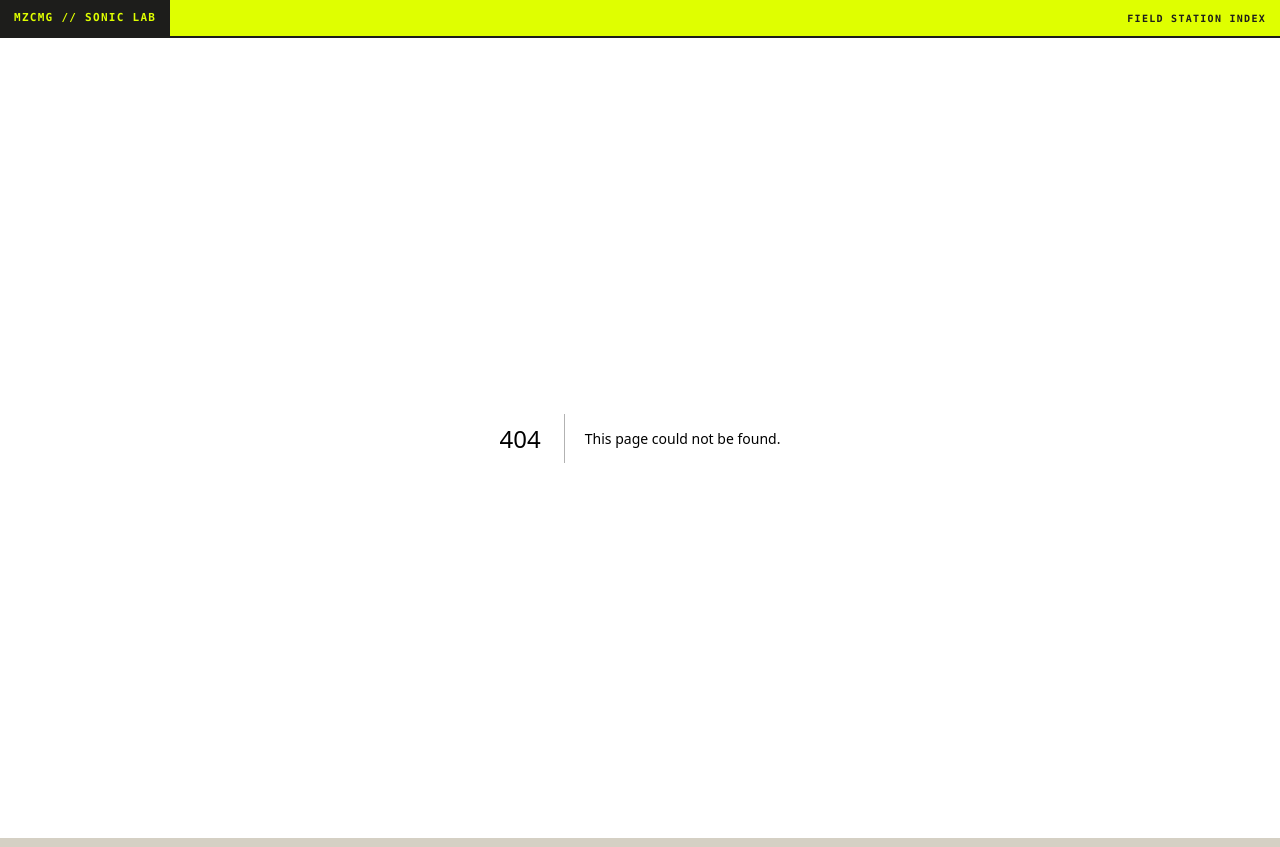
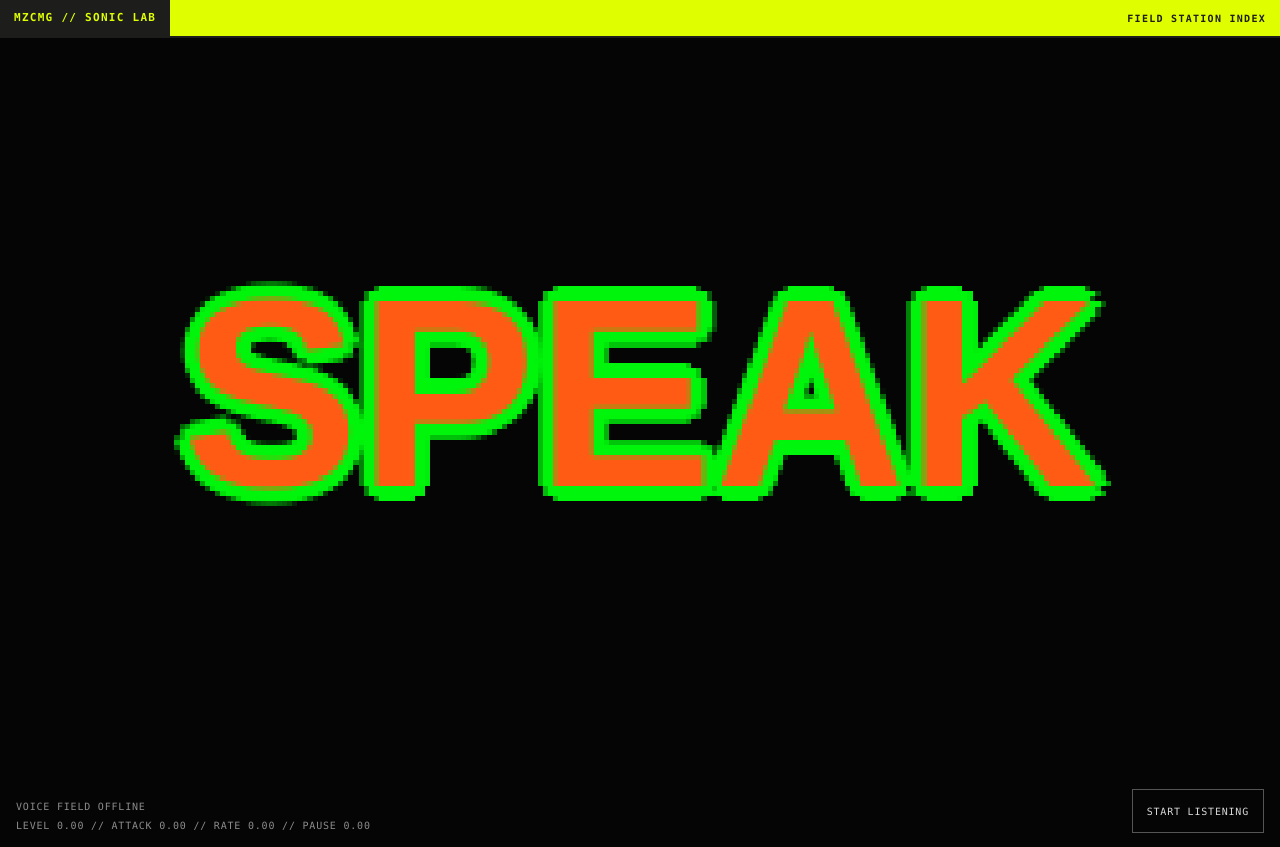
Before and after one commit to matchzimmerman/mz-audio-tools, a Next.js app: page /obas-voice-type-field/v2-pixel in a window 1280 px wide. Before the commit this address had no page. Built offline with nearby package versions, Linux system fonts and the light colour scheme.

Commit message:
Archive OBAS voice type field v2 pixel iteration

```diff
--- /dev/null
+++ b/app/obas-voice-type-field/v2-pixel/page.tsx
@@ -0,0 +1,241 @@
+'use client';
+
+import { useEffect, useRef, useState } from 'react';
+
+type Metrics = {
+  rms: number;
+  peak: number;
+  attack: number;
+  pause: number;
+  rate: number;
+};
+
+const MAX_WORDS = 4;
+
+export default function ObasVoiceTypeFieldPage() {
+  const canvasRef = useRef<HTMLCanvasElement | null>(null);
+  const recognitionRef = useRef<any>(null);
+  const shouldListenRef = useRef(false);
+  const streamRef = useRef<MediaStream | null>(null);
+  const audioContextRef = useRef<AudioContext | null>(null);
+  const analyserRef = useRef<AnalyserNode | null>(null);
+  const rafRef = useRef<number | null>(null);
+  const prevRmsRef = useRef(0);
+  const lastVoiceAtRef = useRef(performance.now());
+  const lastTranscriptAtRef = useRef(performance.now());
+  const recentWordsRef = useRef<string[]>([]);
+  const wordTimesRef = useRef<number[]>([]);
+
+  const [active, setActive] = useState(false);
+  const [supported, setSupported] = useState(true);
+  const [status, setStatus] = useState('VOICE FIELD OFFLINE');
+  const [text, setText] = useState('SPEAK');
+  const [metrics, setMetrics] = useState<Metrics>({ rms: 0, peak: 0, attack: 0, pause: 0, rate: 0 });
+
+  useEffect(() => {
+    const Recognition = (window as any).SpeechRecognition || (window as any).webkitSpeechRecognition;
+    if (!Recognition) {
+      setSupported(false);
+      setStatus('SPEECH RECOGNITION UNSUPPORTED');
+      return;
+    }
+
+    const recognition = new Recognition();
+    recognition.continuous = true;
+    recognition.interimResults = true;
+    recognition.lang = 'en-US';
+
+    recognition.onstart = () => {
+      setActive(true);
+      setStatus('LISTENING');
+    };
+
+    recognition.onresult = (event: any) => {
+      const now = performance.now();
+      let newest = '';
+      for (let i = event.results.length - 1; i >= 0; i--) {
+        const chunk = event.results[i]?.[0]?.transcript?.trim();
+        if (chunk) { newest = chunk; break; }
+      }
+      if (!newest) return;
+      lastTranscriptAtRef.current = now;
+      const words = newest.split(/\s+/).filter(Boolean);
+      recentWordsRef.current = words.slice(-MAX_WORDS);
+      setText(recentWordsRef.current.join(' ').toUpperCase() || 'SPEAK');
+      wordTimesRef.current.push(now);
+      wordTimesRef.current = wordTimesRef.current.filter((t) => now - t < 1800);
+      const rate = wordTimesRef.current.length / 1.8;
+      setMetrics((m) => ({ ...m, rate }));
+    };
+
+    recognition.onerror = (event: any) => {
+      const code = String(event?.error || 'unknown').toUpperCase();
+      setStatus(`VOICE ERROR // ${code}`);
+      if (code === 'NOT-ALLOWED' || code === 'SERVICE-NOT-ALLOWED') {
+        shouldListenRef.current = false;
+        setActive(false);
+      }
+    };
+
+    recognition.onend = () => {
+      setActive(false);
+      if (shouldListenRef.current) {
+        window.setTimeout(() => {
+          if (!shouldListenRef.current) return;
+          try { recognition.start(); } catch {}
+        }, 120);
+      }
+    };
+
+    recognitionRef.current = recognition;
+    return () => {
+      shouldListenRef.current = false;
+      try { recognition.abort(); } catch {}
+      recognitionRef.current = null;
+    };
+  }, []);
+
+  useEffect(() => () => {
+    if (rafRef.current) cancelAnimationFrame(rafRef.current);
+    streamRef.current?.getTracks().forEach((track) => track.stop());
+    audioContextRef.current?.close().catch(() => {});
+  }, []);
+
+  function startMeter() {
+    const analyser = analyserRef.current;
+    if (!analyser) return;
+    const data = new Uint8Array(analyser.fftSize);
+    const tick = () => {
+      analyser.getByteTimeDomainData(data);
+      let sum = 0;
+      let peak = 0;
+      for (let i = 0; i < data.length; i++) {
+        const v = (data[i] - 128) / 128;
+        const av = Math.abs(v);
+        sum += v * v;
+        if (av > peak) peak = av;
+      }
+      const rms = Math.sqrt(sum / data.length);
+      const attack = Math.max(0, rms - prevRmsRef.current);
+      prevRmsRef.current = rms;
+      const now = performance.now();
+      if (rms > 0.025) lastVoiceAtRef.current = now;
+      const pause = Math.min(1, (now - lastVoiceAtRef.current) / 900);
+      if (shouldListenRef.current && now - lastTranscriptAtRef.current > 650 && pause > 0.45) {
+        recentWordsRef.current = [];
+        setText('');
+      }
+      setMetrics((m) => ({ rms: m.rms * 0.62 + rms * 0.38, peak: Math.max(peak, m.peak * 0.82), attack: m.attack * 0.5 + attack * 0.5, pause, rate: m.rate * 0.94 }));
+      rafRef.current = requestAnimationFrame(tick);
+    };
+    rafRef.current = requestAnimationFrame(tick);
+  }
+
+  async function startVoiceField() {
+    if (!supported) return;
+    try {
+      const stream = await navigator.mediaDevices.getUserMedia({ audio: { echoCancellation: true, noiseSuppression: true, autoGainControl: false } });
+      streamRef.current = stream;
+      const AudioCtor = window.AudioContext || (window as any).webkitAudioContext;
+      const context = new AudioCtor();
+      const source = context.createMediaStreamSource(stream);
+      const analyser = context.createAnalyser();
+      analyser.fftSize = 512;
+      analyser.smoothingTimeConstant = 0.35;
+      source.connect(analyser);
+      audioContextRef.current = context;
+      analyserRef.current = analyser;
+      startMeter();
+      shouldListenRef.current = true;
+      lastTranscriptAtRef.current = performance.now();
+      setStatus('REQUESTING SPEECH ENGINE');
+      try { recognitionRef.current?.start(); } catch {}
+    } catch (err: any) {
+      setStatus(`MIC ERROR // ${String(err?.name || err).toUpperCase()}`);
+    }
+  }
+
+  function stopVoiceField() {
+    shouldListenRef.current = false;
+    try { recognitionRef.current?.stop(); } catch {}
+    if (rafRef.current) cancelAnimationFrame(rafRef.current);
+    rafRef.current = null;
+    streamRef.current?.getTracks().forEach((track) => track.stop());
+    streamRef.current = null;
+    audioContextRef.current?.close().catch(() => {});
+    audioContextRef.current = null;
+    analyserRef.current = null;
+    recentWordsRef.current = [];
+    wordTimesRef.current = [];
+    setActive(false);
+    setStatus('VOICE FIELD OFFLINE');
+    setText('SPEAK');
+    setMetrics({ rms: 0, peak: 0, attack: 0, pause: 0, rate: 0 });
+  }
+
+  const energy = Math.min(1, metrics.rms * 5.6);
+  const attack = Math.min(1, metrics.attack * 14);
+  const hue = Math.round((18 + energy * 290 + metrics.rate * 22) % 360);
+  const hue2 = (hue + 105) % 360;
+
+  useEffect(() => {
+    const canvas = canvasRef.current;
+    if (!canvas) return;
+    const ctx = canvas.getContext('2d');
+    if (!ctx) return;
+    const W = 240;
+    const H = 135;
+    canvas.width = W;
+    canvas.height = H;
+    ctx.imageSmoothingEnabled = false;
+    ctx.clearRect(0, 0, W, H);
+    const display = (text || '').trim();
+    if (!display) return;
+    const words = display.split(/\s+/).filter(Boolean);
+    const lines: string[] = [];
+    if (words.length <= 2) lines.push(display);
+    else {
+      const midpoint = Math.ceil(words.length / 2);
+      lines.push(words.slice(0, midpoint).join(' '));
+      lines.push(words.slice(midpoint).join(' '));
+    }
+    const maxChars = Math.max(...lines.map((line) => line.length), 1);
+    const baseSize = Math.max(17, Math.min(52, 310 / Math.max(4, maxChars)));
+    const pulse = 1 + energy * 0.12 + attack * 0.18;
+    const fontSize = Math.round(baseSize * pulse);
+    const lineHeight = Math.round(fontSize * 0.86);
+    const centerY = H / 2 - ((lines.length - 1) * lineHeight) / 2;
+    ctx.textAlign = 'center';
+    ctx.textBaseline = 'middle';
+    ctx.font = `900 ${fontSize}px Arial Black, Arial, sans-serif`;
+    ctx.lineJoin = 'miter';
+    lines.forEach((line, index) => {
+      const y = Math.round(centerY + index * lineHeight);
+      const x = Math.round(W / 2);
+      const offsets = [[-3,0],[3,0],[0,-3],[0,3],[-2,-2],[2,-2],[-2,2],[2,2]];
+      ctx.fillStyle = `hsl(${hue2} 100% 48%)`;
+      for (const [ox, oy] of offsets) ctx.fillText(line, x + ox, y + oy);
+      if (attack > 0.12) {
+        const jump = 3 + Math.round(attack * 7);
+        ctx.fillStyle = `hsl(${(hue + 190) % 360} 100% 52%)`;
+        ctx.fillText(line, x + jump, y);
+      }
+      ctx.fillStyle = `hsl(${hue} 100% ${54 + energy * 18}%)`;
+      ctx.fillText(line, x, y);
+    });
+  }, [text, energy, attack, hue, hue2]);
+
+  return (
+    <main style={{ minHeight: '100vh', position: 'relative', overflow: 'hidden', background: '#050505', color: '#f4f4f4', fontFamily: 'ui-monospace, SFMono-Regular, Menlo, monospace' }}>
+      <section style={{ minHeight: '88vh', display: 'grid', placeItems: 'center', padding: '28px 18px 90px' }}>
+        <canvas ref={canvasRef} aria-label={text || 'Live voice transcription'} style={{ width: 'min(96vw, 1440px)', height: 'auto', aspectRatio: '16 / 9', display: 'block', imageRendering: 'pixelated' }} />
+      </section>
+      <div style={{ position: 'absolute', left: 16, right: 16, bottom: 14, display: 'flex', alignItems: 'flex-end', justifyContent: 'space-between', gap: 12, flexWrap: 'wrap', fontSize: 10, letterSpacing: '.08em', textTransform: 'uppercase', color: '#8c8c8c' }}>
+        <div><div>{status}</div><div style={{ marginTop: 4 }}>LEVEL {energy.toFixed(2)} // ATTACK {attack.toFixed(2)} // RATE {metrics.rate.toFixed(2)} // PAUSE {metrics.pause.toFixed(2)}</div></div>
+        <button type="button" onClick={active || shouldListenRef.current ? stopVoiceField : startVoiceField} disabled={!supported} style={{ minHeight: 44, padding: '0 14px', border: '1px solid #555', background: '#050505', color: '#d8d8d8', font: 'inherit', cursor: supported ? 'pointer' : 'not-allowed', opacity: supported ? 1 : 0.45 }}>
+          {active || shouldListenRef.current ? 'STOP' : supported ? 'START LISTENING' : 'UNSUPPORTED'}
+        </button>
+      </div>
+    </main>
+  );
+}
```
